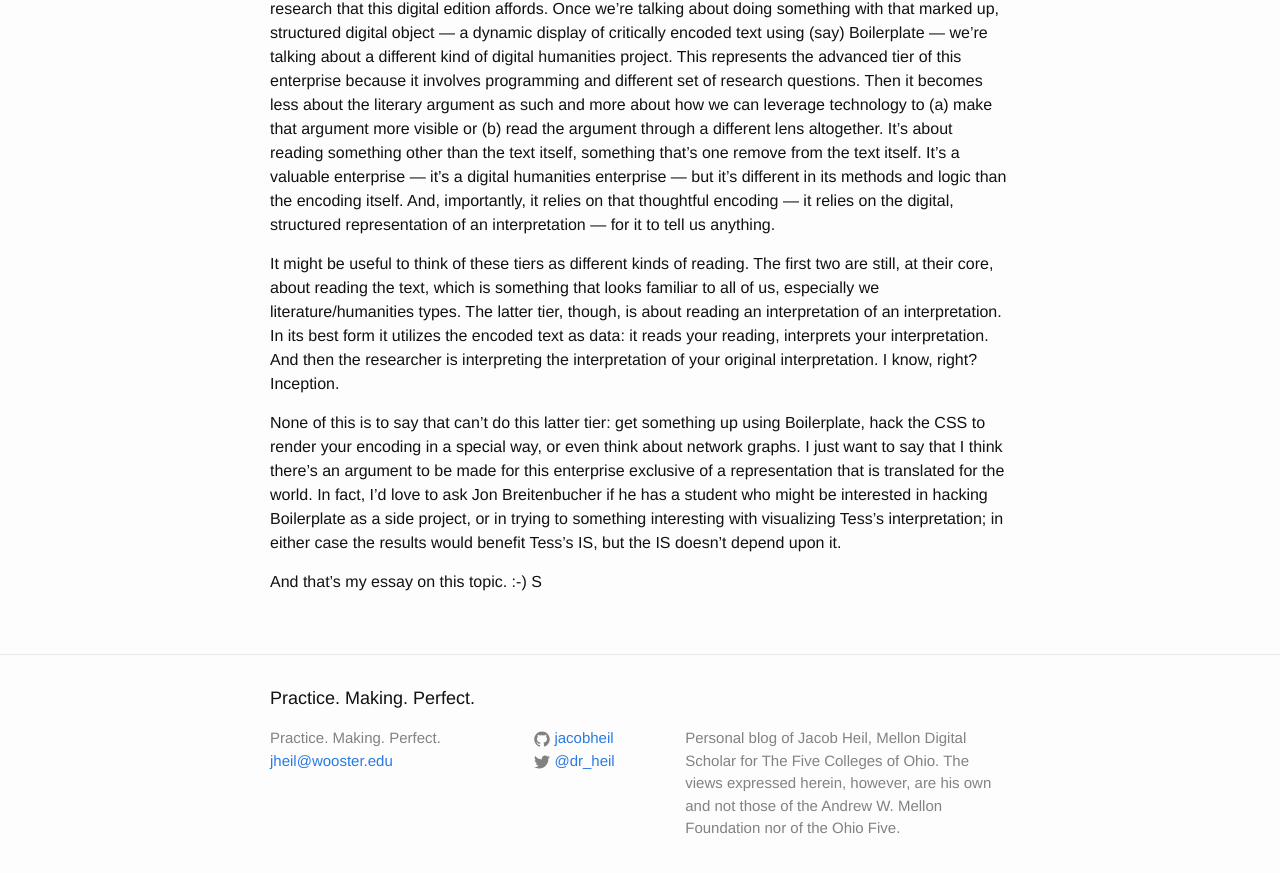
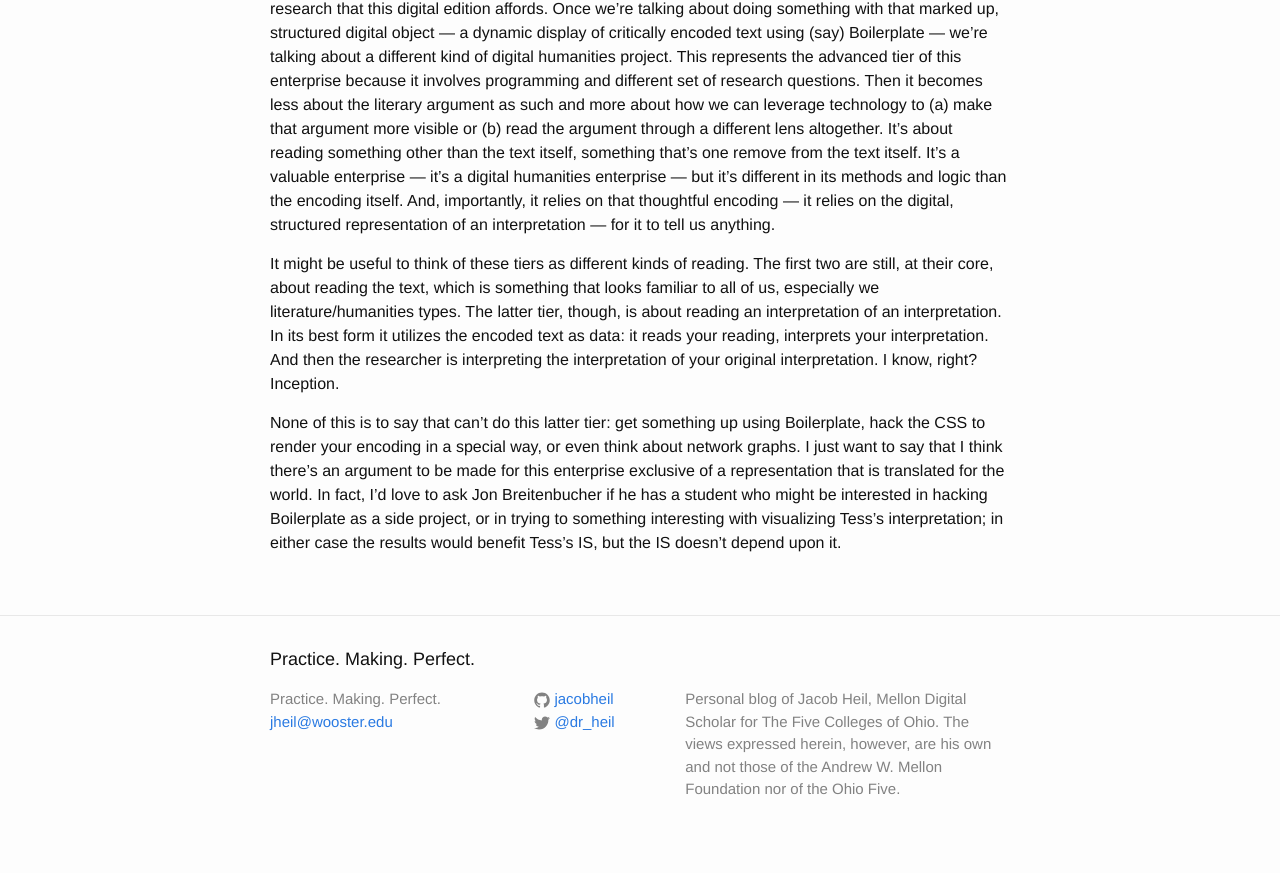
Before and after one commit to jacobheil/blog, a Jekyll site: the page built from _posts/2015-11-12-tei.markdown, in a window 1280 px wide and 900 px high, scrolled down 920 px. Shown: the top 873 px of the window. Built offline with Jekyll 4.4.1, drawn with Linux system fonts in a browser that asks for light colours.

```diff
--- a/_posts/2015-11-12-tei.markdown
+++ b/_posts/2015-11-12-tei.markdown
@@ -1,7 +1,7 @@
 ---
 title: Why we TEI
 layout: post
-permalink: why we TEI
+permalink: why-we-TEI
 
 ---
 
@@ -16,5 +16,3 @@ This brings me to the last (only secondary?) point: one encodes in TEI is the po
 It might be useful to think of these tiers as different kinds of reading. The first two are still, at their core, about reading the text, which is something that looks familiar to all of us, especially we literature/humanities types. The latter tier, though, is about reading an interpretation of an interpretation. In its best form it utilizes the encoded text as data: it reads your reading, interprets your interpretation. And then the researcher is interpreting the interpretation of your original interpretation. I know, right? Inception.
 
 None of this is to say that can’t do this latter tier: get something up using Boilerplate, hack the CSS to render your encoding in a special way, or even think about network graphs. I just want to say that I think there’s an argument to be made for this enterprise exclusive of a representation that is translated for the world. In fact, I’d love to ask Jon Breitenbucher if he has a student who might be interested in hacking Boilerplate as a side project, or in trying to something interesting with visualizing Tess’s interpretation; in either case the results would benefit Tess’s IS, but the IS doesn’t depend upon it.
-
-And that’s my essay on this topic. :-) S
```
